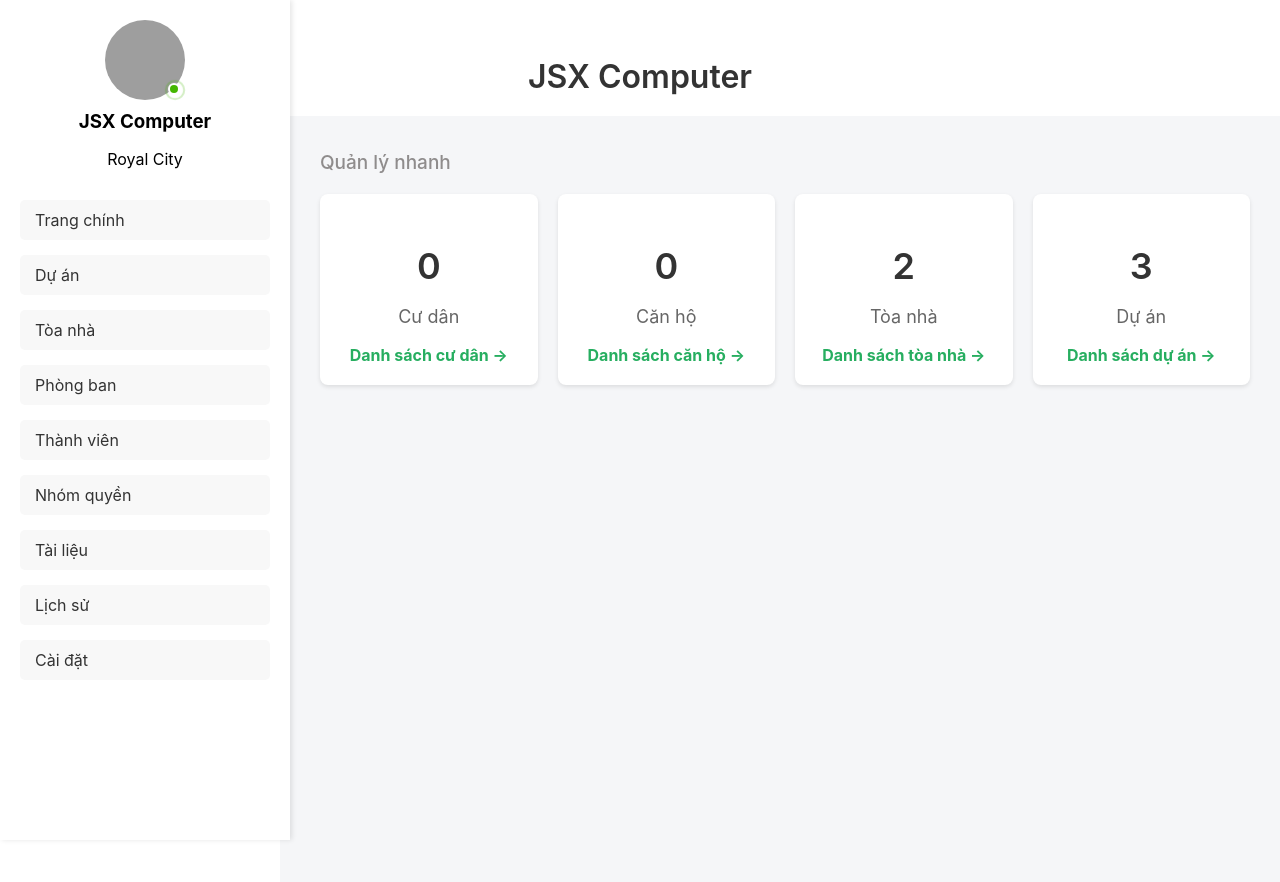
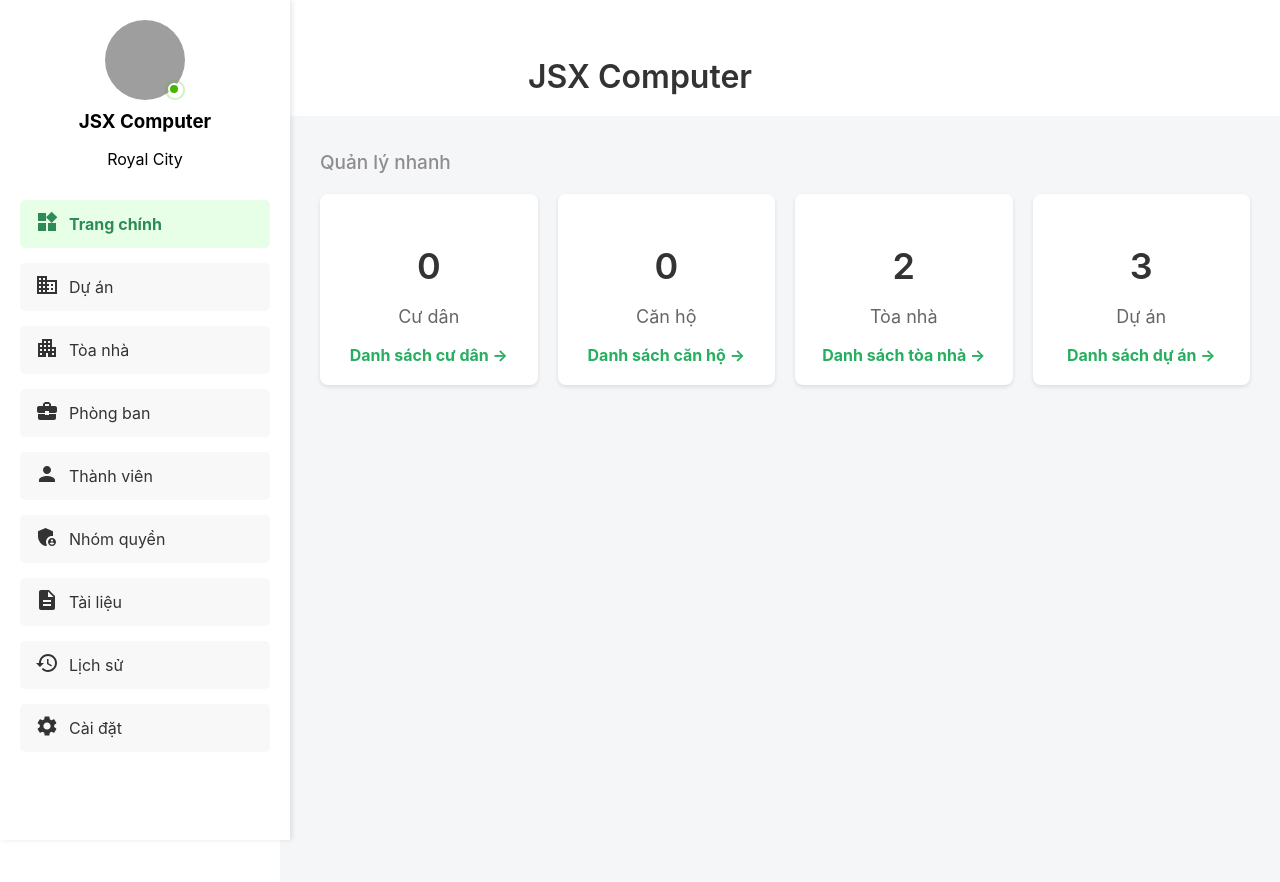
Before and after one commit to Locpx5120/TFU-Resident-Web123, a React (Create React App) app in the folder tfu-residet-web/: page / in a window 1280 px wide. Shown: the top 882 px of the page. Built offline with nearby package versions, Linux system fonts and the light colour scheme; grey boxes are pictures that could not be loaded.

Commit message:
feat: add icon for list tab

```diff
--- a/tfu-residet-web/src/App.js
+++ b/tfu-residet-web/src/App.js
@@ -1,3 +1,4 @@
+import React from 'react';
 import { BrowserRouter as Router, Routes, Route } from "react-router-dom";
 import "./App.css";
 import { Helmet } from "react-helmet";
@@ -7,6 +8,8 @@ import ForgotPassword from "./pages/ForgotPassword";
 import Sidebar from "./components/Sidebar";
 import Header from "./components/Header";
 import { routeArray } from "./constants/routes";
+import PublicRoute from './common/PublicRoute';
+import PrivateRoute from './common/PrivateRoute';
 
 function App() {
   return (
@@ -18,15 +21,18 @@ function App() {
           name="description"
           content="Chuyển đổi số mô hình quản lý-Thông tin dữ liệu chung cư-căn hộ,cư dân;Số hóa phiếu thu, thông báo phí, thanh toán online; Tương tác hai chiều; Đặt dịch vụ, tiện ích (đánh giá chất lượng); Truyền thông cư dân; Sổ tay cư dân, danh bạ,…;Khách thăm &amp; kiểm soát ra vào."
         />
-        <meta http-equiv="X-UA-Compatible" content="IE=edge"></meta>
-        <meta name="robots" content="noindex"></meta>
+        <meta httpEquiv="X-UA-Compatible" content="IE=edge" />
+        <meta name="robots" content="noindex" />
         <meta name="viewport" content="width=device-width, initial-scale=1" />
-        <meta property="og:type" content="website"></meta>
+        <meta property="og:type" content="website" />
       </Helmet>
       <Routes>
+        <Route element={<PublicRoute />}>
           <Route path="/login" element={<Login />} />
           <Route path="/register" element={<Register />} />
           <Route path="/forgot-password" element={<ForgotPassword />} />
+        </Route>
+        <Route element={<PrivateRoute />}>
           <Route
             path="/*"
             element={
@@ -47,6 +53,7 @@ function App() {
               </>
             }
           />
+        </Route>
       </Routes>
     </Router>
   );
--- /dev/null
+++ b/tfu-residet-web/src/common/PrivateRoute.js
@@ -0,0 +1,9 @@
+import React from 'react';
+import { Navigate, Outlet } from 'react-router-dom';
+
+const PrivateRoute = () => {
+    const isAuthenticated = true;
+    return isAuthenticated ? <Outlet /> : <Navigate to="/login" />;
+};
+
+export default PrivateRoute;
--- /dev/null
+++ b/tfu-residet-web/src/common/PublicRoute.js
@@ -0,0 +1,9 @@
+import React from 'react';
+import { Navigate, Outlet } from 'react-router-dom';
+
+const PublicRoute = () => {
+    const isAuthenticated = true;
+    return isAuthenticated ? <Navigate to="/" /> : <Outlet />;
+};
+
+export default PublicRoute;
--- a/tfu-residet-web/src/components/Sidebar.js
+++ b/tfu-residet-web/src/components/Sidebar.js
@@ -1,7 +1,7 @@
-import React, { useState } from "react";
+import React from "react";
 import "../styles/Sidebar.css";
 import { routeArray } from "../constants/routes";
-import { Link } from "react-router-dom";
+import { Link, useLocation } from "react-router-dom";
 import styled from "styled-components";
 import BadgeAvatars from "./Avatar";
 import { Box } from "@mui/material";
@@ -13,11 +13,12 @@ const StyledUl = styled.ul`
 `;
 
 const StyledLi = styled.li`
-  margin-bottom: 5px;
+  margin-bottom: 10px;
   transition: all 0.3s ease;
 
   a {
-    display: block;
+    display: flex;
+    align-items: center;
     padding: 10px 15px;
     text-decoration: none;
     color: #333;
@@ -28,7 +29,7 @@ const StyledLi = styled.li`
 
   &:hover a {
     background-color: #e6ffe6;
-    padding-left: 25px;
+    transform: translateX(5px);
   }
 
   &.active a {
@@ -36,17 +37,21 @@ const StyledLi = styled.li`
     color: #2e8b57;
     font-weight: bold;
   }
+
+  span {
+    margin-right: 10px;
+  }
 `;
 
 const Sidebar = () => {
-  const [activeIndex, setActiveIndex] = useState(null);
-  const handleClick = (index) => {
-    setActiveIndex(index);
-  };
+  const location = useLocation();
+
   return (
     <div className="sidebar">
       <div className="profile">
-        <Box className="profile-img"><BadgeAvatars src="https://avatar-ex-swe.nixcdn.com/song/2020/08/06/6/0/8/0/1596682420038.jpg" /></Box>
+        <Box className="profile-img">
+          <BadgeAvatars src="https://avatar-ex-swe.nixcdn.com/song/2020/08/06/6/0/8/0/1596682420038.jpg" />
+        </Box>
         <h3>JSX Computer</h3>
         <p>Royal City</p>
       </div>
@@ -55,10 +60,12 @@ const Sidebar = () => {
           {routeArray.map((item, i) => (
             <StyledLi
               key={i}
-              className={activeIndex === i ? "active" : ""}
-              onClick={() => handleClick(i)}
+              className={location.pathname === item.route ? "active" : ""}
             >
-              <Link to={item.route}>{item.routeName}</Link>
+              <Link to={item.route}>
+                <span>{item.icon}</span>
+                {item.routeName}
+              </Link>
             </StyledLi>
           ))}
         </StyledUl>
--- a/tfu-residet-web/src/constants/routes.js
+++ b/tfu-residet-web/src/constants/routes.js
@@ -1,15 +1,69 @@
-import Dashboard from '../components/Dashboard';
-import Project from '../components/Project';
-import Building from '../components/Building';
-import History from '../components/History';
+import Dashboard from "../components/Dashboard";
+import Project from "../components/Project";
+import Building from "../components/Building";
+import History from "../components/History";
+import WidgetsIcon from "@mui/icons-material/Widgets";
+import BusinessIcon from "@mui/icons-material/Business";
+import ApartmentIcon from "@mui/icons-material/Apartment";
+import BusinessCenterIcon from "@mui/icons-material/BusinessCenter";
+import PersonIcon from "@mui/icons-material/Person";
+import SettingsIcon from "@mui/icons-material/Settings";
+import DescriptionIcon from "@mui/icons-material/Description";
+import HistoryIcon from "@mui/icons-material/History";
+import AdminPanelSettingsIcon from "@mui/icons-material/AdminPanelSettings";
 export const routeArray = [
-    { route: '/', routeName: 'Trang chính', component: <Dashboard /> },
-    { route: '/du-an', routeName: 'Dự án', component: <Project /> },
-    { route: '/toa-nha', routeName: 'Tòa nhà', component: <Building /> },
-    { route: '/phong-ban', routeName: 'Phòng ban', component: <>Chua Co</> },
-    { route: '/thanh-vien', routeName: 'Thành viên', component: <>Chua Co</> },
-    { route: '/nhom-quyen', routeName: 'Nhóm quyền', component: <>Chua Co</> },
-    { route: '/tai-lieu', routeName: 'Tài liệu', component: <>Chua Co</> },
-    { route: '/lich-su', routeName: 'Lịch sử', component: <History /> },
-    { route: '/cai-dat', routeName: 'Cài đặt', component: <>Chua Co</> },
+  {
+    route: "/",
+    routeName: "Trang chính",
+    component: <Dashboard />,
+    icon: <WidgetsIcon />,
+  },
+  {
+    route: "/du-an",
+    routeName: "Dự án",
+    component: <Project />,
+    icon: <BusinessIcon />,
+  },
+  {
+    route: "/toa-nha",
+    routeName: "Tòa nhà",
+    component: <Building />,
+    icon: <ApartmentIcon />,
+  },
+  {
+    route: "/phong-ban",
+    routeName: "Phòng ban",
+    component: <>Chua Co</>,
+    icon: <BusinessCenterIcon />,
+  },
+  {
+    route: "/thanh-vien",
+    routeName: "Thành viên",
+    component: <>Chua Co</>,
+    icon: <PersonIcon />,
+  },
+  {
+    route: "/nhom-quyen",
+    routeName: "Nhóm quyền",
+    component: <>Chua Co</>,
+    icon: <AdminPanelSettingsIcon />,
+  },
+  {
+    route: "/tai-lieu",
+    routeName: "Tài liệu",
+    component: <>Chua Co</>,
+    icon: <DescriptionIcon />,
+  },
+  {
+    route: "/lich-su",
+    routeName: "Lịch sử",
+    component: <History />,
+    icon: <HistoryIcon />,
+  },
+  {
+    route: "/cai-dat",
+    routeName: "Cài đặt",
+    component: <>Chua Co</>,
+    icon: <SettingsIcon />,
+  },
 ];
--- a/tfu-residet-web/src/pages/Register.jsx
+++ b/tfu-residet-web/src/pages/Register.jsx
@@ -7,13 +7,15 @@ import Swal from "sweetalert2";
 
 const Register = () => {
    const [credentials, setCredentials] = useState({
-      username: '',
-      fullname: '',
-      address: '',
+      // username: '',
+      // fullname: '',
+      // address: '',
+      companyName: '',
       phone: '',
       email: '',
-      password: '',
-      avatar: null, // Thay đổi từ string thành null để xử lý file
+      // password: '',
+      // avatar: null,
+      // Thay đổi từ string thành null để xử lý file
    });
 
    const { dispatch } = useContext(authService);
```
Lines whose indentation alone changed are shown as unchanged.
